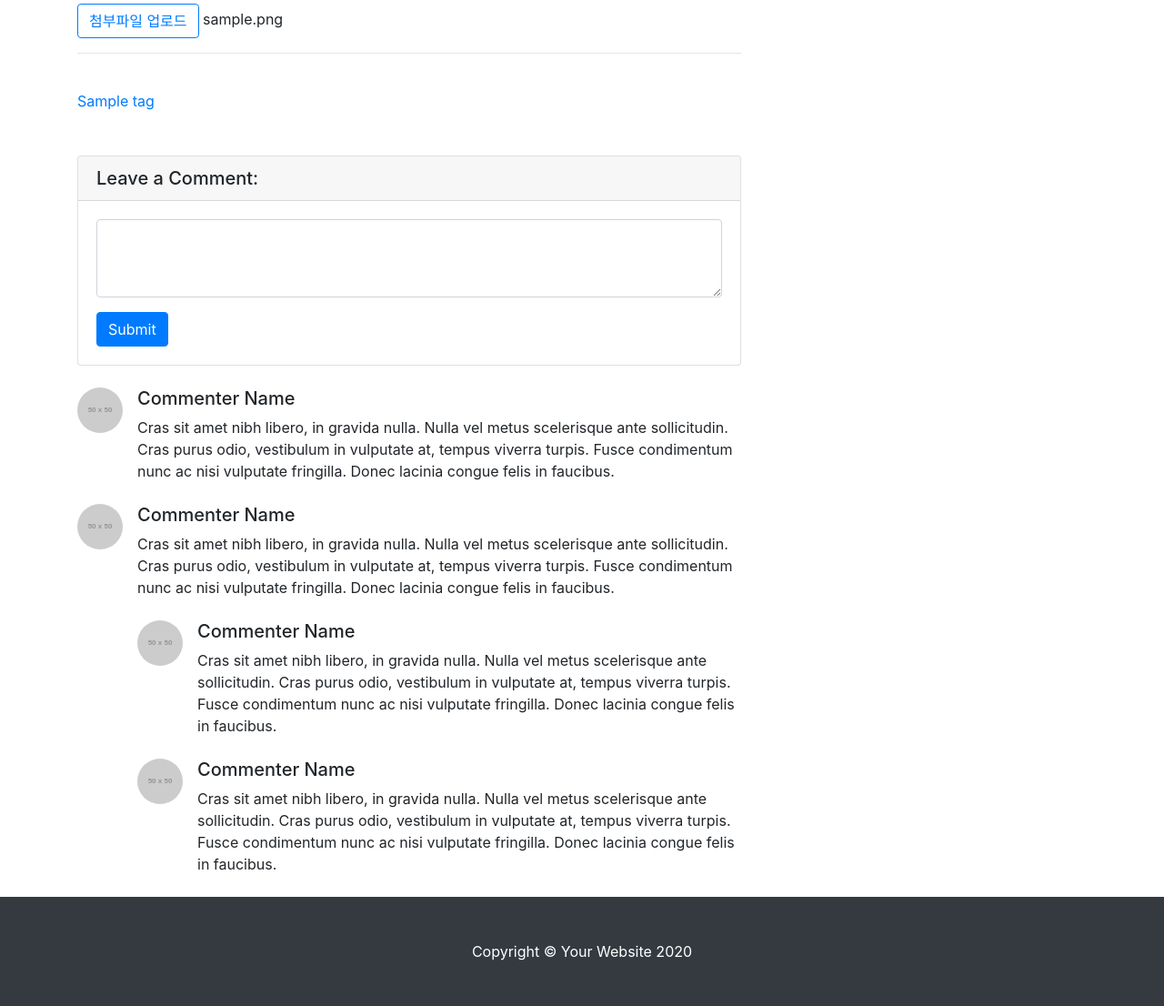
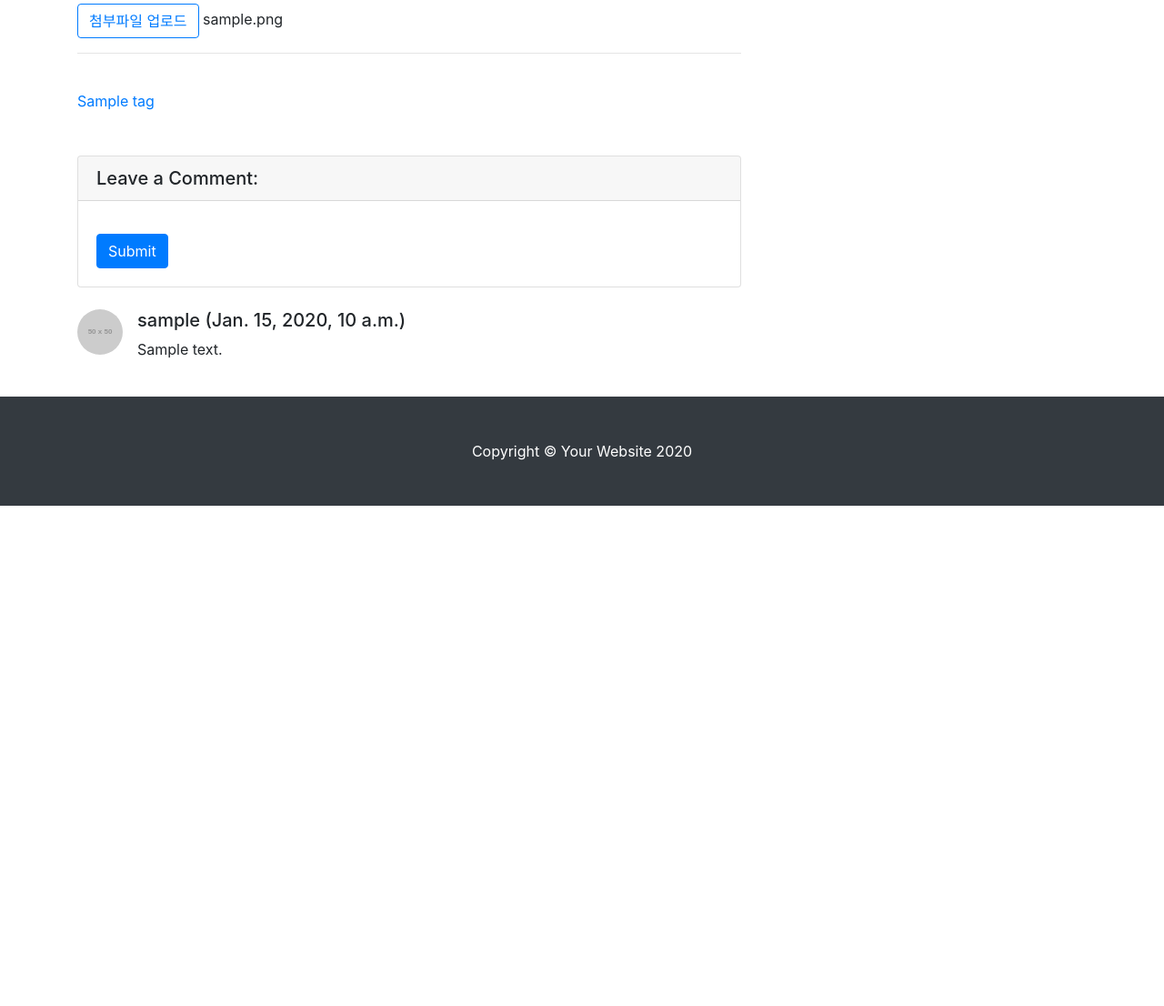
Before and after one commit to KwonJuHwan/CloudProgramming, a Django app: page /blog/1/ in a window 1280 px wide. Shown: the part 625-1731 px from the top of the page at 91% size. After the commit the page ends 1181 px from the top, so only its background shows below. Run offline with Django 4.2, Linux system fonts and the light colour scheme; tables that the repository leaves empty hold one stand-in row (values such as "Sample post"); grey boxes marked "Sample" are stand-in pictures; grey boxes labelled with a size stand in for pictures from a placeholder-image service; some libraries are stand-ins or nearby versions.

Commit message:
댓글 관련 기능 추가

```diff
--- a/blog/admin.py
+++ b/blog/admin.py
@@ -1,7 +1,7 @@
 from django.contrib import admin
 from markdownx.admin import MarkdownxModelAdmin
 
-from .models import Post, Category, Tag
+from .models import Post, Category, Tag, Comment
 
 admin.site.register(Post, MarkdownxModelAdmin)
 
@@ -19,3 +19,4 @@
 
 admin.site.register(Category, CategoryAdmin)
 admin.site.register(Tag, TagAdmin)
+admin.site.register(Comment)
--- a/blog/models.py
+++ b/blog/models.py
@@ -5,7 +5,6 @@
 from markdownx.models import MarkdownxField
 
 
-# 카테고리 만드는 것과 유사
 class Tag(models.Model):
     name = models.CharField(max_length=50)
     slug = models.SlugField(max_length=200, unique=True, allow_unicode=True)
@@ -17,6 +16,7 @@
         return f'/blog/tag/{self.slug}/'
 
 
+# 카테고리 만드는 것과 유사
 class Category(models.Model):
     name = models.CharField(max_length=20, unique=True)
     # URL 에 키워드 넣기 위해서 uuid 같은 숫자가 아닌, 텍스트로 노출 가능
@@ -65,3 +65,25 @@
     def get_content_markdown(self):
         # content 부분만 markdown 으로 변환
         return markdown(self.content)
+
+
+class Comment(models.Model):
+    # 어떤 글에 대한 댓글 인가
+    post = models.ForeignKey(Post, on_delete=models.CASCADE)
+    # 누가 썼는가
+    author = models.ForeignKey(User, on_delete=models.CASCADE)
+    # 어떤 내용
+    content = models.TextField()
+    # 언제 썼는가
+    created_at = models.DateTimeField(auto_now_add=True)
+    # 수정 가능 한가? 가능 하다면 언제 수정 했는가?
+    updated_at = models.DateTimeField(auto_now=True)
+
+    def __str__(self):
+        return f'{self.author}::{self.content}'
+
+    # comment 로 가기 위한 링크 메소드
+    # comment 가 달린 페이지 -> self.post.get_absolute_url()
+    # 페이지 중 댓글이 달린 곳으로 이동(앵커) -> #comment-{self.pk}
+    def get_absolute_url(self):
+        return f'{self.post.get_absolute_url()}#comment-{self.pk}'
--- a/blog/templates/blog/post_detail.html
+++ b/blog/templates/blog/post_detail.html
@@ -1,9 +1,9 @@
 <!DOCTYPE html>
 {% load static %}
 <html lang="ko">
+{% load crispy_forms_tags %}
 
 <head>
-
     <meta charset="utf-8">
     <meta name="viewport" content="width=device-width, initial-scale=1, shrink-to-fit=no">
     <meta name="description" content="">
@@ -26,7 +26,8 @@
 <nav class="navbar navbar-expand-lg navbar-dark bg-dark fixed-top">
     <div class="container">
         <a class="navbar-brand" href="/">DjangoBlog</a>
-      <button class="navbar-toggler" type="button" data-toggle="collapse" data-target="#navbarResponsive" aria-controls="navbarResponsive" aria-expanded="false" aria-label="Toggle navigation">
+        <button class="navbar-toggler" type="button" data-toggle="collapse" data-target="#navbarResponsive"
+                aria-controls="navbarResponsive" aria-expanded="false" aria-label="Toggle navigation">
             <span class="navbar-toggler-icon"></span>
         </button>
         <div class="collapse navbar-collapse" id="navbarResponsive">
@@ -64,11 +65,12 @@
             <!-- Author -->
             <p class="lead">
                 by
-          <a href="#">{{ post.author}}</a>
+                <a href="#">{{ post.author }}</a>
             </p>
             {% if user.is_authenticated %}
-            {% if user == post.author%}
-                <a class="bth btn-info btn-sm float-right" href="/blog/update_post/{{ post.pk }}" role="button"> 글 수정하기
+                {% if user == post.author %}
+                    <a class="bth btn-info btn-sm float-right" href="/blog/update_post/{{ post.pk }}" role="button"> 글
+                        수정하기
                     </a>
                 {% endif %}
             {% endif %}
@@ -88,9 +90,11 @@
 
             <!-- Post Content -->
             {#        이스케이핑 : html 태그를 인식해주세요 -> safe 태그 #}
-        <p>{{ post.get_content_markdown | safe}}</p>
+            <p>{{ post.get_content_markdown | safe }}</p>
             {% if post.file_upload %}
-            <a href="{{ post.file_upload.url }}"> <button type="button" class="btn btn-outline-primary">첨부파일 업로드</button></a>
+                <a href="{{ post.file_upload.url }}">
+                    <button type="button" class="btn btn-outline-primary">첨부파일 업로드</button>
+                </a>
                 {{ post.get_file_name }}
             {% endif %}
             <hr>
@@ -109,49 +113,28 @@
             <div class="card my-4">
                 <h5 class="card-header">Leave a Comment:</h5>
                 <div class="card-body">
-            <form>
+                    <form method="post" action="{{ post.get_absolute_url }}/add_comment/" >
+                        {% csrf_token %}
                         <div class="form-group">
-                <textarea class="form-control" rows="3"></textarea>
+                          {{ comment_form | crispy}}
                         </div>
                         <button type="submit" class="btn btn-primary">Submit</button>
                     </form>
                 </div>
             </div>
-
-        <!-- Single Comment -->
-        <div class="media mb-4">
+            {#      set 을 안붙이고 comment 만 붙이면, 값이 없어도 있다고 나옴#}
+            {% if post.comment_set.exists %}
+                {% for comment in post.comment_set.iterator %}
+{#                    앵커달기#}
+                <div class="media mb-4" id = "comment-{{ comment.pk }}">
                     <img class="d-flex mr-3 rounded-circle" src="http://placehold.it/50x50" alt="">
                     <div class="media-body">
-            <h5 class="mt-0">Commenter Name</h5>
-            Cras sit amet nibh libero, in gravida nulla. Nulla vel metus scelerisque ante sollicitudin. Cras purus odio, vestibulum in vulputate at, tempus viverra turpis. Fusce condimentum nunc ac nisi vulputate fringilla. Donec lacinia congue felis in faucibus.
+                        <h5 class="mt-0">{{ comment.author }} ({{ comment.created_at }})</h5>
+                        <p>{{ comment.content }}</p>
                     </div>
                 </div>
-
-        <!-- Comment with nested comments -->
-        <div class="media mb-4">
-          <img class="d-flex mr-3 rounded-circle" src="http://placehold.it/50x50" alt="">
-          <div class="media-body">
-            <h5 class="mt-0">Commenter Name</h5>
-            Cras sit amet nibh libero, in gravida nulla. Nulla vel metus scelerisque ante sollicitudin. Cras purus odio, vestibulum in vulputate at, tempus viverra turpis. Fusce condimentum nunc ac nisi vulputate fringilla. Donec lacinia congue felis in faucibus.
-
-            <div class="media mt-4">
-              <img class="d-flex mr-3 rounded-circle" src="http://placehold.it/50x50" alt="">
-              <div class="media-body">
-                <h5 class="mt-0">Commenter Name</h5>
-                Cras sit amet nibh libero, in gravida nulla. Nulla vel metus scelerisque ante sollicitudin. Cras purus odio, vestibulum in vulputate at, tempus viverra turpis. Fusce condimentum nunc ac nisi vulputate fringilla. Donec lacinia congue felis in faucibus.
-              </div>
-            </div>
-
-            <div class="media mt-4">
-              <img class="d-flex mr-3 rounded-circle" src="http://placehold.it/50x50" alt="">
-              <div class="media-body">
-                <h5 class="mt-0">Commenter Name</h5>
-                Cras sit amet nibh libero, in gravida nulla. Nulla vel metus scelerisque ante sollicitudin. Cras purus odio, vestibulum in vulputate at, tempus viverra turpis. Fusce condimentum nunc ac nisi vulputate fringilla. Donec lacinia congue felis in faucibus.
-              </div>
-            </div>
-
-          </div>
-        </div>
+                {% endfor %}
+            {% endif %}
 
         </div>
 
@@ -196,7 +179,8 @@
             <div class="card my-4">
                 <h5 class="card-header">Side Widget</h5>
                 <div class="card-body">
-            You can put anything you want inside of these side widgets. They are easy to use, and feature the new Bootstrap 4 card containers!
+                    You can put anything you want inside of these side widgets. They are easy to use, and feature the
+                    new Bootstrap 4 card containers!
                 </div>
             </div>
 
--- a/blog/urls.py
+++ b/blog/urls.py
@@ -9,6 +9,7 @@
     path('<int:pk>/', views.PostDetail.as_view()),
     path('category/<str:slug>/', views.categories_page),
     path('tag/<str:slug>/', views.tag_page),
+    path('<int:pk>/add_comment/', views.add_comment)
 
     # path('', views.index),
     # path('<int:pk>/', views.single_post_page),
--- a/blog/views.py
+++ b/blog/views.py
@@ -1,6 +1,8 @@
 from django.contrib.auth.mixins import LoginRequiredMixin, UserPassesTestMixin
 from django.shortcuts import render, redirect
 from django.views.generic import ListView, DetailView, CreateView, UpdateView
+
+from .forms import CommentForm
 from .models import Post, Category, Tag
 
 
@@ -10,12 +12,15 @@
               'file_upload', 'category', 'tag']
     # like FBV, template 강제 할당
     template_name = "blog/post_update.html"
+
     # 권한 확인
     def dispatch(self, request, *args, **kwargs):
-        if request.user.is_authenticated and self.get_object().author == request.user :
-            return super(PostUpdate,self).dispatch(request, *args, **kwargs)
+        if request.user.is_authenticated and self.get_object().author == request.user:
+            return super(PostUpdate, self).dispatch(request, *args, **kwargs)
         else:
             raise PermissionError
+
+
 # LoginRequiredMixin 로그 아웃 상태 -> accounts/login url 로 이동 시킴
 class PostCreate(LoginRequiredMixin, UserPassesTestMixin, CreateView):
     model = Post
@@ -71,6 +76,8 @@
         context['categories'] = Category.objects.all()
         # 미분류 개수를 받기 위해서
         context['no_category_count'] = Post.objects.filter(category=None).count()
+        # 댓글 폼 넘기기
+        context['comment_form'] = CommentForm
         return context
 
 
@@ -92,6 +99,7 @@
         'post_list': post_list,
         'no_category_count': Post.objects.filter(category=None).count()
     }
+
     return render(request, 'blog/post_list.html', context)
 
 
@@ -119,3 +127,23 @@
             'post': post,
         }
     )
+
+
+def add_comment(request, pk):
+    if request.user.is_authenticated:
+        raise PermissionError
+
+    # pk를 통해, Post 찾기 for Redirect
+    if request.method == 'POST':
+        # 존재 하지 않는 글에 댓글 접근 하는 경우를 만들어줘야함 (동시성)
+        post = Post.objects.get(pk=pk)
+        comment_form = CommentForm(request.POST)
+        # DB 에 넣기 전 필요한 field 를 채우기 위해 temp 생성
+        comment_temp = comment_form.save(commit=False)
+        comment_temp.post = post
+        comment_temp.author = request.user
+        # DB 에 넣기
+        comment_temp.save()
+        return redirect(post.get_absolute_url())
+    else:
+        raise PermissionError
```
Also changed, not shown: single_pages/templates/single_pages/main.html (+7 -1 lines), single_pages/views.py (+8 -1 lines). Lines whose indentation alone changed are shown as unchanged.
